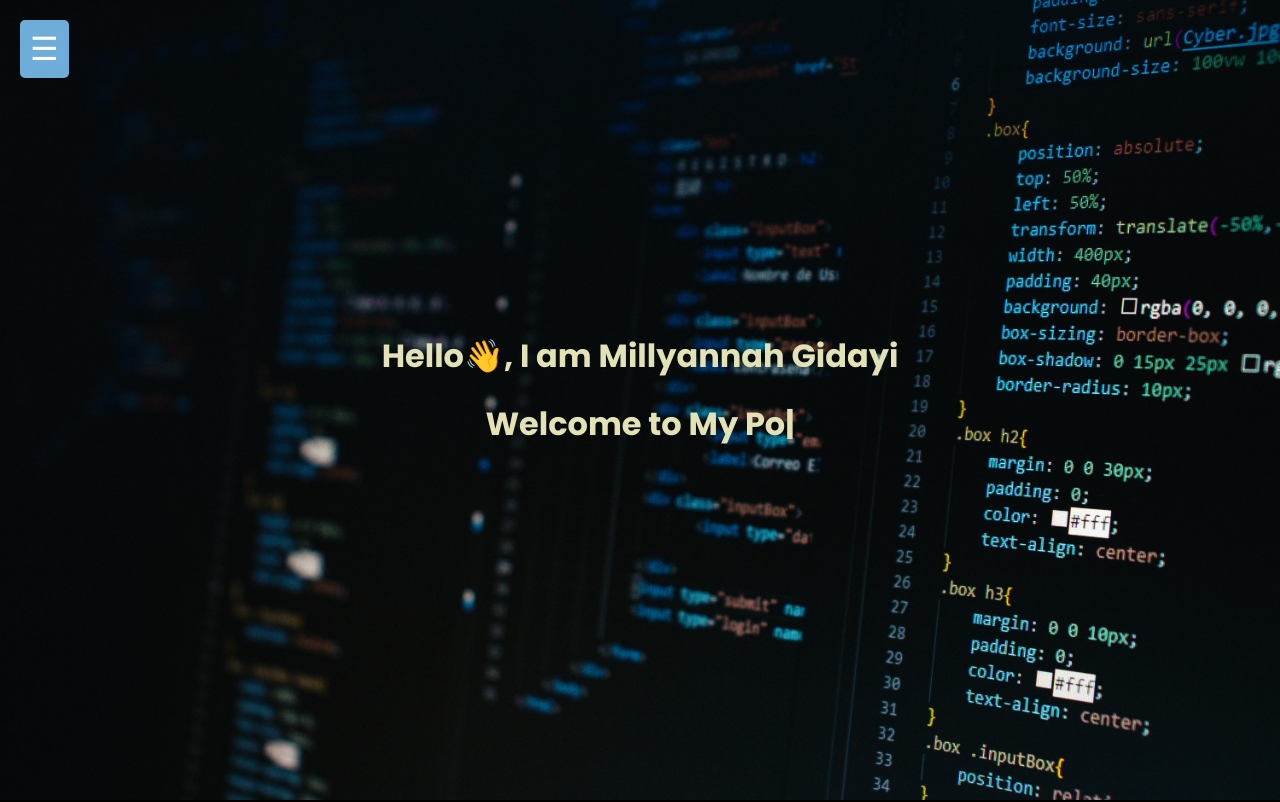
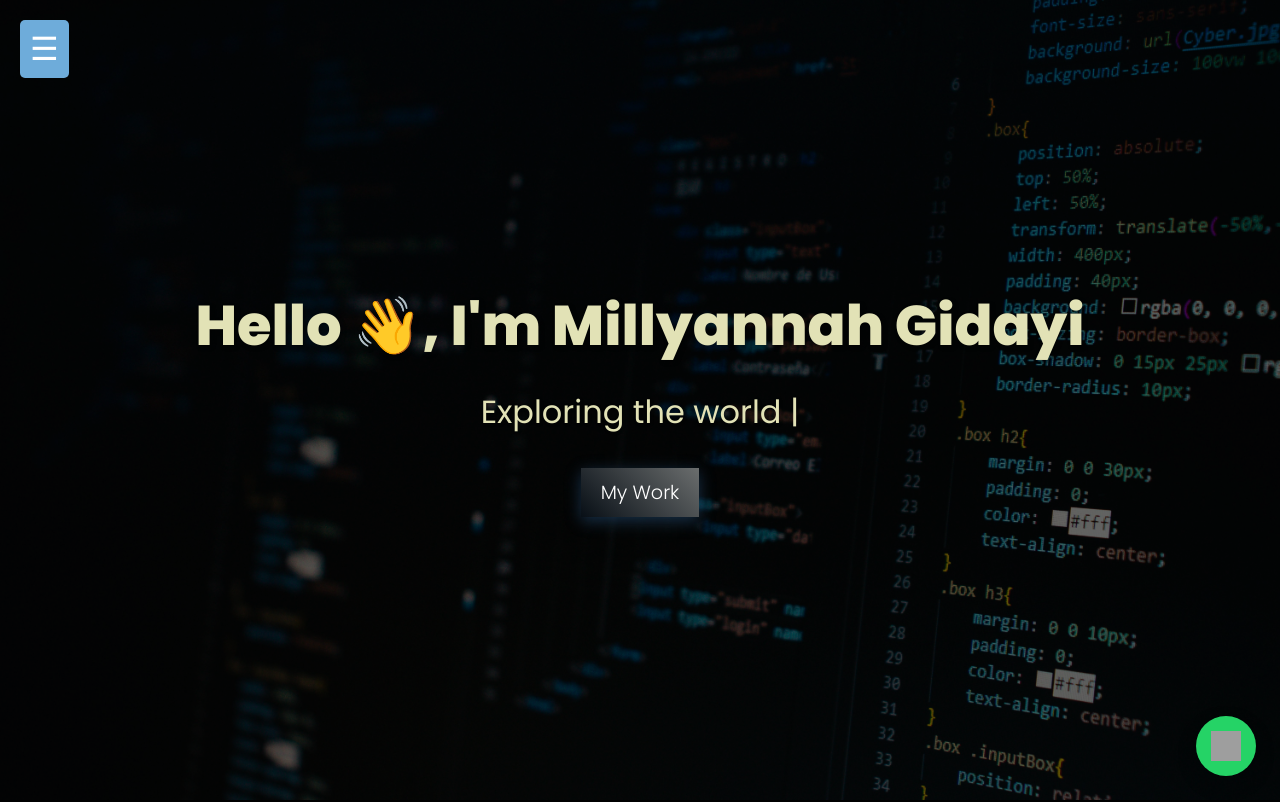
Before and after one commit to Gidayi-dev/Gidayi-Portfolio, a React (Vite) app: page / in a window 1280 px wide. Shown: the top 802 px of the page. Built offline with nearby package versions, Linux system fonts and the light colour scheme; grey boxes are pictures that could not be loaded.

Commit message:
whatsapp

```diff
--- a/src/App.jsx
+++ b/src/App.jsx
@@ -29,6 +29,44 @@ function App() {
         <Contact />
       </div>
       <Footer />
+
+      <a
+        href="https://wa.me/254794943089"
+        target="_blank"
+        rel="noopener noreferrer"
+        style={{
+          position: "fixed",
+          bottom: "24px",
+          right: "24px",
+          zIndex: 1000,
+          width: "60px",
+          height: "60px",
+          backgroundColor: "#25D366",
+          borderRadius: "50%",
+          boxShadow: "0 8px 20px rgba(0, 0, 0, 0.2)",
+          display: "flex",
+          alignItems: "center",
+          justifyContent: "center",
+          transition: "transform 0.3s ease, box-shadow 0.3s ease",
+        }}
+        onMouseEnter={(e) => {
+          e.currentTarget.style.transform = "scale(1.1)";
+          e.currentTarget.style.boxShadow = "0 10px 25px rgba(0, 0, 0, 0.3)";
+        }}
+        onMouseLeave={(e) => {
+          e.currentTarget.style.transform = "scale(1)";
+          e.currentTarget.style.boxShadow = "0 8px 20px rgba(0, 0, 0, 0.2)";
+        }}
+      >
+        <img
+          src="https://img.icons8.com/ios-filled/30/ffffff/whatsapp.png"
+          alt="WhatsApp"
+          style={{
+            width: "30px",
+            height: "30px",
+          }}
+        />
+      </a>
     </>
   );
 }
--- a/src/components/footer.jsx
+++ b/src/components/footer.jsx
@@ -15,7 +15,7 @@ function Footer() {
           <FaGithub />
         </a>
         <a
-          href="https://linkedin.com/in/millyannah-gidayi"
+          href="https://linkedin.com/in/millyannahi"
           target="_blank"
           rel="noreferrer"
         >
--- a/src/components/hero.css
+++ b/src/components/hero.css
@@ -4,25 +4,86 @@
   display: flex;
   align-items: center;
   justify-content: center;
-  color: white;
+  color: #fff;
   text-align: center;
   position: relative;
   background-size: cover;
   background-position: center;
+  overflow: hidden;
+}
+
+.hero-overlay {
+  position: absolute;
+  top: 0;
+  left: 0;
+  width: 100%;
+  height: 100%;
+  background: rgba(0, 0, 0, 0.6); /* Dark overlay for text contrast */
+  z-index: 1;
 }
 
 .hero-content {
   display: flex;
   flex-direction: column;
   align-items: center;
-  color: #e2e2b6;
+  color: #e2e2b6; /* Your specified color */
+  position: relative;
+  z-index: 2;
+  padding: 20px;
 }
 
-h1 {
+.hero-greeting {
   margin-bottom: 20px;
-  font-size: 2rem;
+  font-size: 3.5rem;
+  font-weight: 800;
+  opacity: 0;
+  animation: fadeIn 1s ease-in forwards;
+  text-shadow: 2px 2px 4px rgba(0, 0, 0, 0.4);
 }
 
-.TypeAnimation {
+.hero-subtitle {
   font-size: 2rem;
+  font-weight: 400;
+  margin-bottom: 2rem;
+  opacity: 0;
+  animation: fadeIn 1.5s ease-in forwards;
+  text-shadow: 1px 1px 3px rgba(0, 0, 0, 0.3);
 }
+
+/* Style TypeAnimation text (targeting the span wrapper) */
+.hero-subtitle span {
+  display: inline-block;
+  min-height: 2.5rem; /* Prevent layout shift */
+}
+
+/* GitHub CTA button */
+.hero-cta {
+  display: inline-block;
+  padding: 10px 20px;
+  background: linear-gradient(45deg, #080f16, #6a6d6d); /* Cool gradient */
+  color: #fff;
+  text-decoration: none;
+  font-size: 1.2rem;
+  font-weight: 300;
+  transition: transform 0.3s ease, box-shadow 0.3s ease;
+  box-shadow: 0 4px 15px rgba(54, 113, 172, 0.4);
+}
+
+.hero-cta:hover {
+  transform: scale(1.1);
+  box-shadow: 0 6px 20px rgba(12, 12, 29, 0.6);
+}
+
+/* Subtle entrance animation */
+@keyframes fadeIn {
+  from {
+    opacity: 0;
+    transform: translateY(20px);
+  }
+  to {
+    opacity: 1;
+    transform: translateY(0);
+  }
+}
+
+/* Optional: Particle effect (uncomment and install react-particles if desired
--- a/src/components/hero.jsx
+++ b/src/components/hero.jsx
@@ -5,43 +5,32 @@ import { TypeAnimation } from "react-type-animation";
 function Hero() {
   return (
     <div className="hero" style={{ backgroundImage: `url(${heroImage})` }}>
+      <div className="hero-overlay"></div>
       <div className="hero-content">
-        <h1>Hello👋, I am Millyannah Gidayi</h1>
-        <h1>
+        <h1 className="hero-greeting">Hello 👋, I'm Millyannah Gidayi</h1>
+        <h2 className="hero-subtitle">
           <TypeAnimation
             sequence={[
-              "A Fullstack Developer,",
-              1000,
-              "Welcome to My Portfolio!",
-              1000,
-              "I have interest in DataScience and AI engineering too,",
-              1000,
-              "Passionate about coding with proficiency in,",
-              1000,
-              "Javascript,",
-              1000,
-              "React,",
-              1000,
-              "React Native,",
-              1000,
-              "ExpressJs,",
-              1000,
-              "Python,",
-              1000,
-              "PowerBI,",
-              1000,
-              "NodeJs,",
-              1000,
-              "Ruby on rails,",
-              1000,
-              "Figma.",
-              1000,
+              "I build awesome web and mobile apps.",
+              2000, // Increased pause for readability
+              "Exploring the world of AI & Data Science.",
+              2000,
+              "Let's create something amazing together!",
+              2000,
             ]}
-            wrapper="div"
+            wrapper="span" // Changed to span for inline styling
             repeat={Infinity}
-            speed={10}
+            speed={50} // Slower speed for better readability
           />
-        </h1>
+        </h2>
+        <a
+          href="https://github.com/yourusername" // Replace with your GitHub URL
+          target="_blank"
+          rel="noopener noreferrer"
+          className="hero-cta"
+        >
+          My Work
+        </a>
       </div>
     </div>
   );
```
